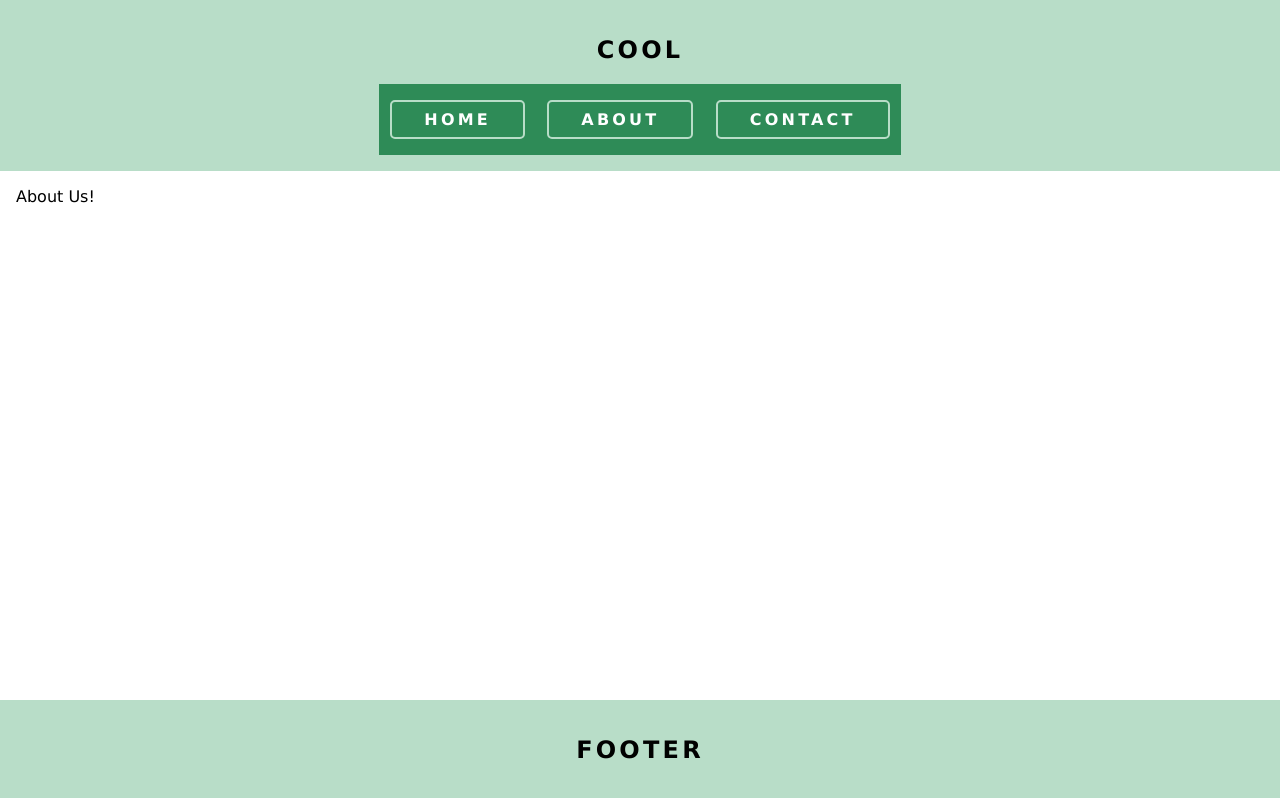
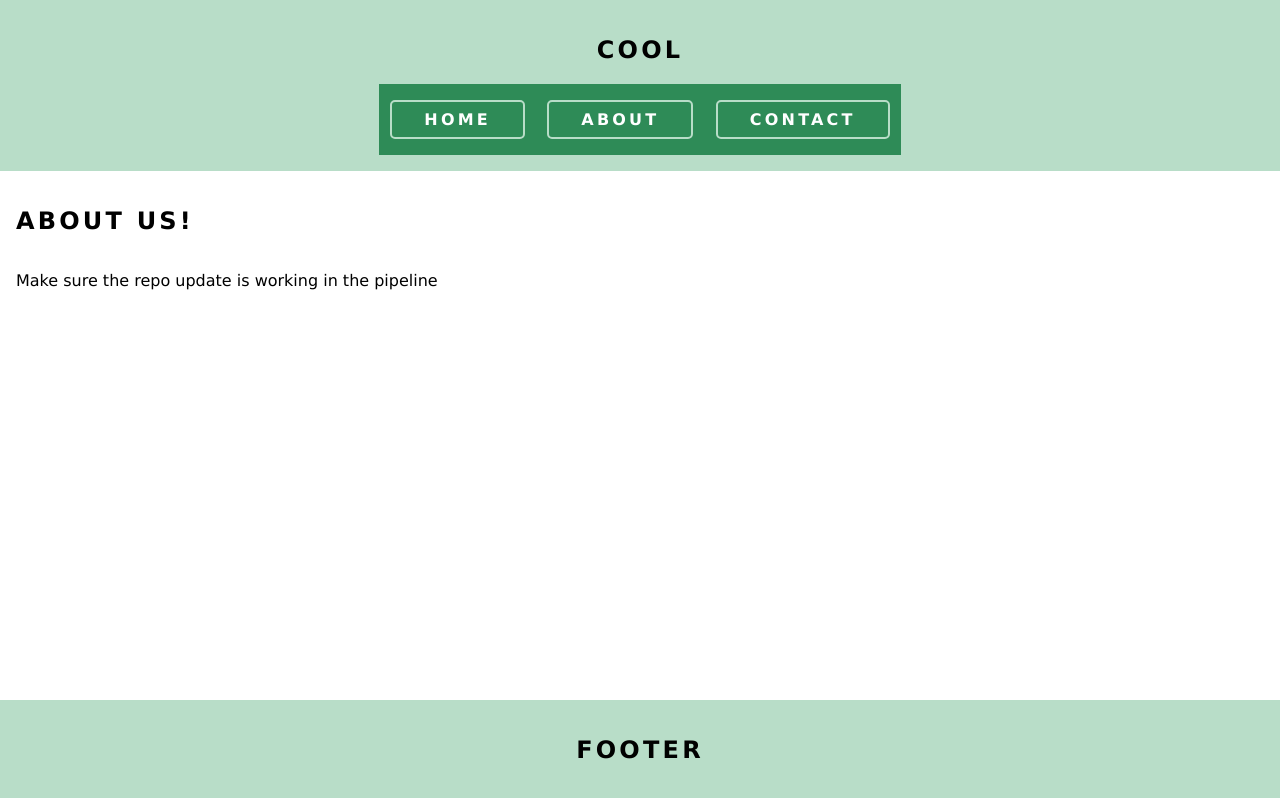
Before and after one commit to subaquatic-pierre/react-apollo-starter, a React (Create React App) app: page /about in a window 1280 px wide. Built offline with nearby package versions, Linux system fonts and the light colour scheme; no server answers.

Commit message:
Test the pipeline is restarted on git push

```diff
--- a/src/pages/About.tsx
+++ b/src/pages/About.tsx
@@ -1,5 +1,10 @@
 import React from "react";
 
 export const About: React.FC = () => {
-  return <div className="page">About Us!</div>;
+  return (
+    <div className="page">
+      <h2>About Us!</h2>
+      <p>Make sure the repo update is working in the pipeline</p>
+    </div>
+  );
 };
```
